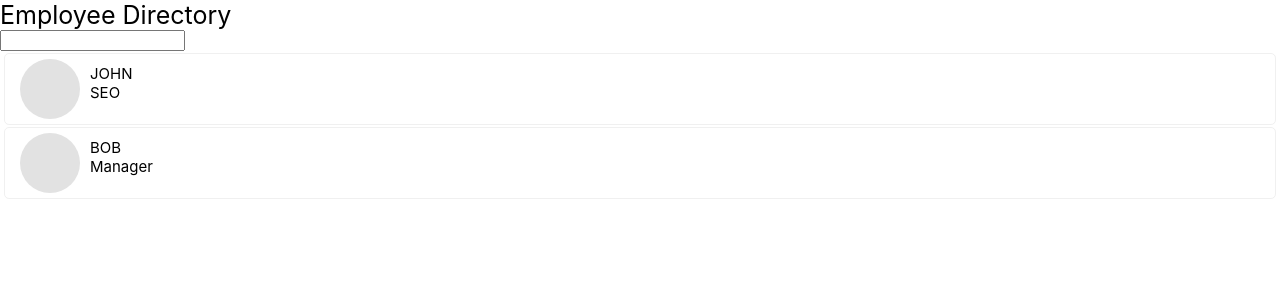
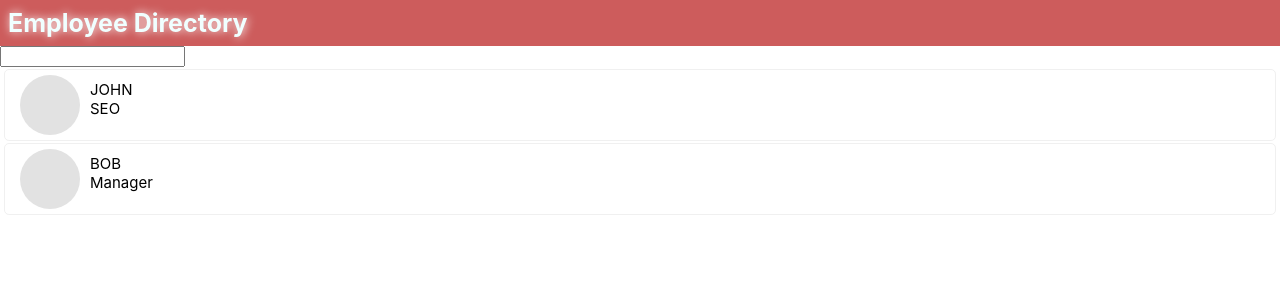
Before and after one commit to Winand/react-course-project, a React (Create React App) app: page / in a window 1280 px wide. Shown: the top 300 px of the page. Built offline with nearby package versions, Linux system fonts and the light colour scheme.

Commit message:
header styles

```diff
--- a/src/components/EmployeeList/EmployeeListItem.css
+++ b/src/components/EmployeeList/EmployeeListItem.css
@@ -1,7 +1,6 @@
 .employee-list-item {
-    /* по вертикали отступ 5px, по горизонтали 15px */
-    padding: 5px 15px;
-    margin: 2px 4px;
+    padding: 5px 15px; /* внутренние отступы по вертикали и по горизонтали */
+    margin: 2px 4px; /* внешние отступы по вертикали и по горизонтали */
     border: solid #e2e2e280 1px;
     border-radius: 5px;
     display: flex;
--- a/src/components/Header/Header.css
+++ b/src/components/Header/Header.css
@@ -1,3 +1,8 @@
 .header {
     font-size: 25px;
+    font-weight: bold;
+    color: azure;
+    text-shadow: white 1px 0 10px;
+    background-color: indianred;
+    padding: 8px;
 }
```
